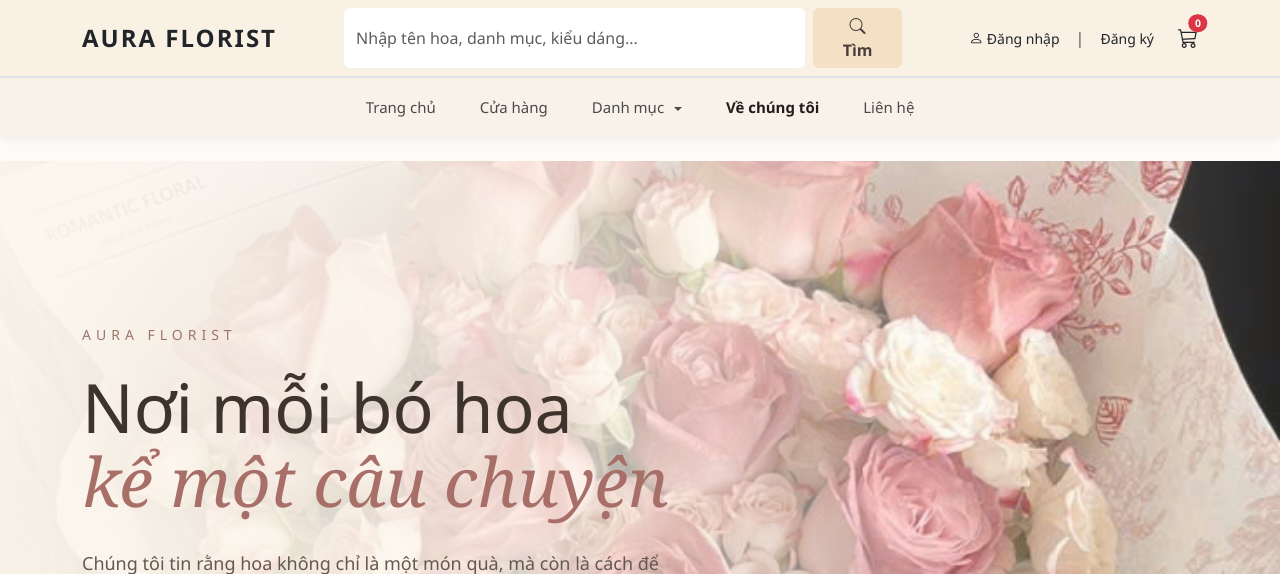
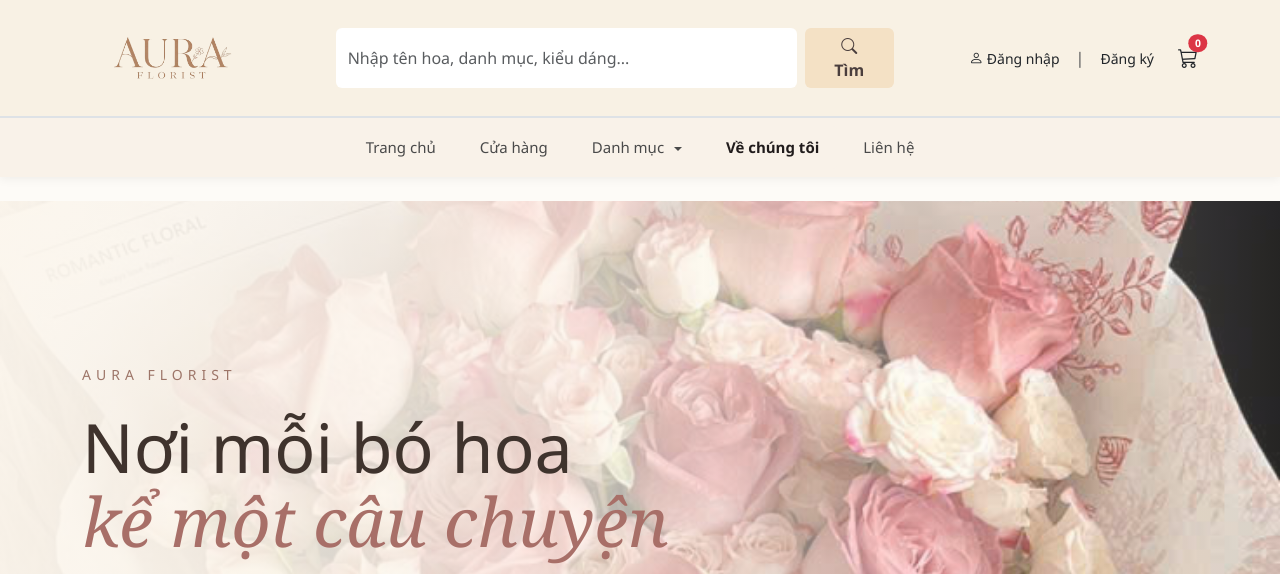
Before and after one commit to luongcamdoan1803-sketch/AURA, a Laravel app: page /about in a window 1280 px wide. Shown: the top 574 px of the page. Run offline with Laravel 9, Linux system fonts and the light colour scheme.

Commit message:
update logo

```diff
--- a/resources/views/layouts/header.blade.php
+++ b/resources/views/layouts/header.blade.php
@@ -2,11 +2,13 @@
 <div class="bg-section py-2 border-bottom">
     <div class="container d-flex justify-content-between align-items-center">
         <!-- Logo -->
-        <div class="logo fw-bold fs-4 text-uppercase tracking-wide" style="letter-spacing: 2px; color: #5a4b41;">
-            <a href="{{ url('/') }}" class="text-decoration-none text-dark">
-                AURA FLORIST
-            </a>
-        </div>
+        <div class="logo">
+    <a href="{{ url('/') }}" class="text-decoration-none">
+        <img src="{{ asset('images/Logo.png') }}"
+             alt="AURA FLORIST"
+             style="height: 100px; width: auto; object-fit: contain;">
+    </a>
+</div>
         <!-- Thanh tìm kiếm -->
         <div class="w-50 mx-3">
             <form action="{{ route('shop.index') }}" method="GET" class="d-flex">
```
Also changed, not shown: public/images/Logo.png (added).
